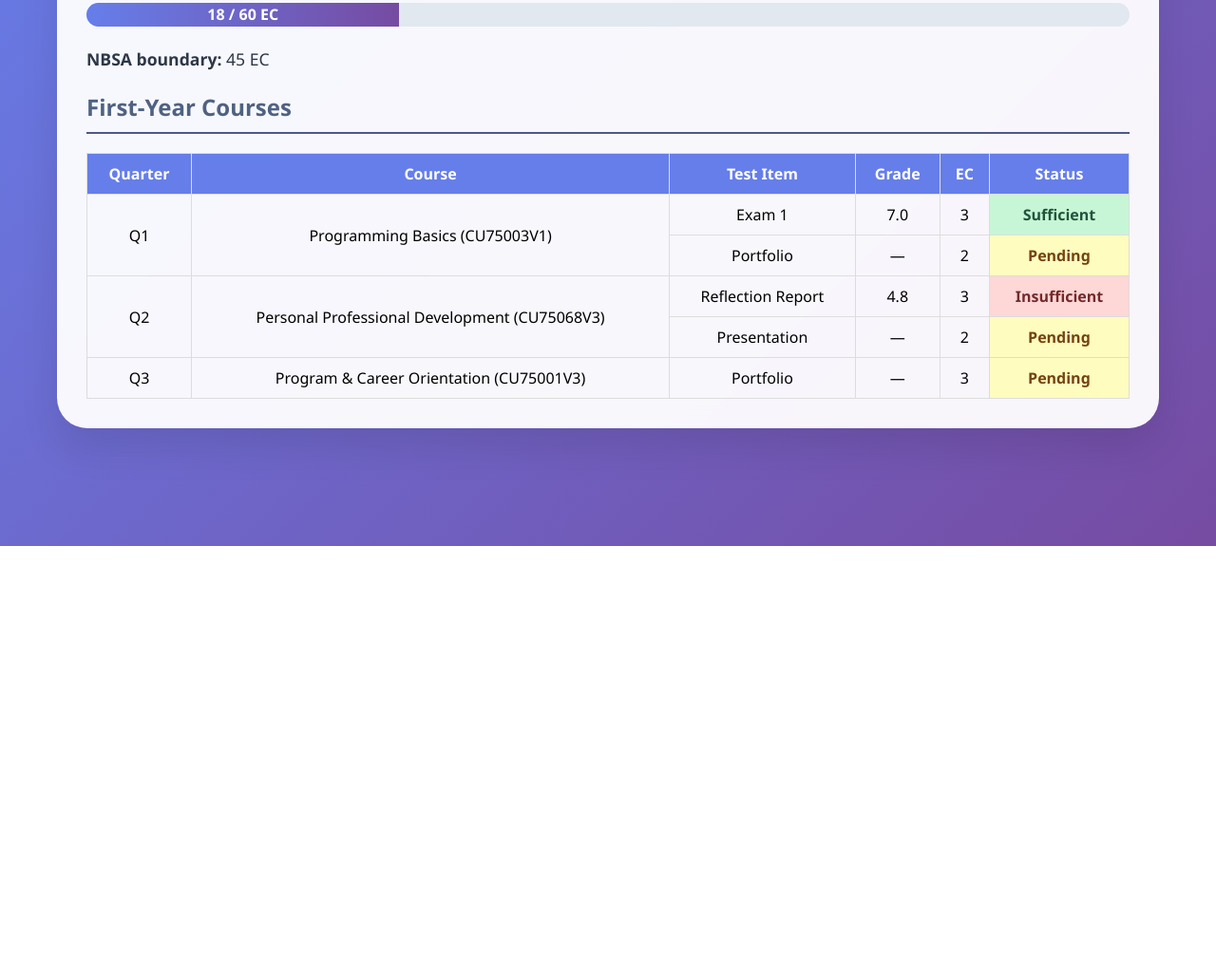
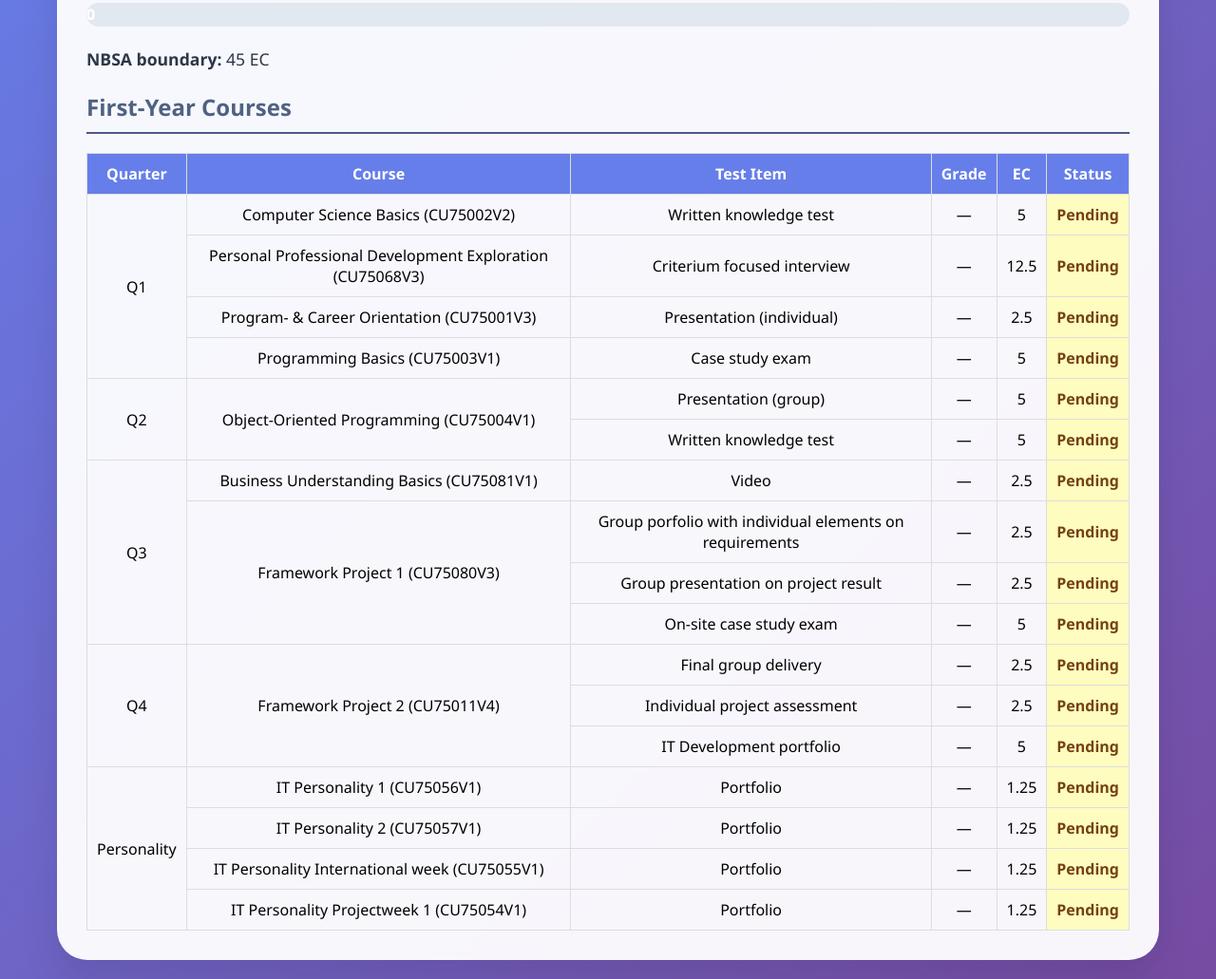
Before and after one commit to tsra0001/tsra0001.github.io, a plain HTML site: page pages/dashboard.html in a window 1280 px wide. Shown: the part 225-1256 px from the top of the page at 95% size. Before the commit the page ends 800 px from the top, so only its background shows below. Drawn offline with Linux system fonts and the light colour scheme.

Commit message:
Upgrade dashboard and fix bugs

```diff
--- a/css/style.css
+++ b/css/style.css
@@ -278,7 +278,7 @@ body {
 
 .question{
     background: #ffffff;
-    border-radius: 14px;
+    border-radius: 20px;
     padding: 18px 20px;
     box-shadow: 0 6px 18px rgba(15,23,42,0.06);
     border:1px solid rgba(15,23,42,0.04);
--- a/pages/dashboard.html
+++ b/pages/dashboard.html
@@ -26,7 +26,7 @@
             <div class="progress-section">
             <h3>Progress Overview</h3>
             <div class="progress-bar">
-                <div class="progress" style="width: 30%;">18 / 60 EC</div>
+                <div class="progress" style="width: 0%;">0 / 60 EC</div>
             </div>
             <p><strong>NBSA boundary:</strong> 45 EC</p>
             </div>
@@ -48,43 +48,130 @@
                 <tbody>
                 <!-- Quarter 1 -->
                 <tr>
-                    <td rowspan="2">Q1</td>
-                    <td rowspan="2">Programming Basics (CU75003V1)</td>
-                    <td>Exam 1</td>
-                    <td>7.0</td>
-                    <td>3</td>
-                    <td class="sufficient">Sufficient</td>
+                    <td rowspan="4">Q1</td>
+                    <td rowspan="1">Computer Science Basics (CU75002V2)</td>
+                    <td>Written knowledge test</td>
+                    <td>—</td>
+                    <td>5</td>
+                    <td class="pending">Pending</td>
                 </tr>
                 <tr>
-                    <td>Portfolio</td>
+                    <td>Personal Professional Development Exploration (CU75068V3)</td>
+                    <td>Criterium focused interview</td>
                     <td>—</td>
-                    <td>2</td>
+                    <td>12.5</td>
+                    <td class="pending">Pending</td>
+                </tr>
+                <tr>
+                    <td>Program- & Career Orientation (CU75001V3)</td>
+                    <td>Presentation (individual)</td>
+                    <td>—</td>
+                    <td>2.5</td>
+                    <td class="pending">Pending</td>
+                </tr>
+                <tr>
+                    <td>Programming Basics (CU75003V1)</td>
+                    <td>Case study exam</td>
+                    <td>—</td>
+                    <td>5</td>
                     <td class="pending">Pending</td>
                 </tr>
 
                 <!-- Quarter 2 -->
                 <tr>
                     <td rowspan="2">Q2</td>
-                    <td rowspan="2">Personal Professional Development (CU75068V3)</td>
-                    <td>Reflection Report</td>
-                    <td>4.8</td>
-                    <td>3</td>
-                    <td class="insufficient">Insufficient</td>
+                    <td rowspan="2">Object-Oriented Programming (CU75004V1)</td>
+                    <td>Presentation (group)</td>
+                    <td>—</td>
+                    <td>5</td>
+                    <td class="pending">Pending</td>
                 </tr>
                 <tr>
-                    <td>Presentation</td>
+                    <td>Written knowledge test</td>
                     <td>—</td>
-                    <td>2</td>
+                    <td>5</td>
                     <td class="pending">Pending</td>
                 </tr>
 
                 <!-- Quarter 3 -->
                 <tr>
-                    <td>Q3</td>
-                    <td>Program & Career Orientation (CU75001V3)</td>
+                    <td rowspan="4">Q3</td>
+                    <td rowspan="1">Business Understanding Basics (CU75081V1)</td>
+                    <td>Video</td>
+                    <td>—</td>
+                    <td>2.5</td>
+                    <td class="pending">Pending</td>
+                </tr>
+                <tr>
+                    <td rowspan="3">Framework Project 1 (CU75080V3)</td>
+                    <td>Group porfolio with individual elements on requirements</td>
+                    <td>—</td>
+                    <td>2.5</td>
+                    <td class="pending">Pending</td>
+                </tr>
+                <tr>
+                    <td>Group presentation on project result</td>
+                    <td>—</td>
+                    <td>2.5</td>
+                    <td class="pending">Pending</td>
+                </tr>
+                <tr>
+                    <td>On-site case study exam</td>
+                    <td>—</td>
+                    <td>5</td>
+                    <td class="pending">Pending</td>
+                </tr>
+
+                <!-- Quarter 4 -->
+                <tr>
+                    <td rowspan="3">Q4</td>
+                    <td rowspan="3">Framework Project 2 (CU75011V4)</td>
+                    <td>Final group delivery</td>
+                    <td>—</td>
+                    <td>2.5</td>
+                    <td class="pending">Pending</td>
+                </tr>
+                <tr>
+                    <td>Individual project assessment</td>
+                    <td>—</td>
+                    <td>2.5</td>
+                    <td class="pending">Pending</td>
+                </tr>
+                <tr>
+                    <td>IT Development portfolio</td>
+                    <td>—</td>
+                    <td>5</td>
+                    <td class="pending">Pending</td>
+                </tr>
+
+                <!-- Personality -->
+                <tr>
+                    <td rowspan="4">Personality</td>
+                    <td rowspan="1">IT Personality 1 (CU75056V1)</td>
                     <td>Portfolio</td>
                     <td>—</td>
-                    <td>3</td>
+                    <td>1.25</td>
+                    <td class="pending">Pending</td>
+                </tr>
+                <tr>
+                    <td>IT Personality 2 (CU75057V1)</td>
+                    <td>Portfolio</td>
+                    <td>—</td>
+                    <td>1.25</td>
+                    <td class="pending">Pending</td>
+                </tr>
+                <tr>
+                    <td>IT Personality International week (CU75055V1)</td>
+                    <td>Portfolio</td>
+                    <td>—</td>
+                    <td>1.25</td>
+                    <td class="pending">Pending</td>
+                </tr>
+                <tr>
+                    <td>IT Personality Projectweek 1 (CU75054V1)</td>
+                    <td>Portfolio</td>
+                    <td>—</td>
+                    <td>1.25</td>
                     <td class="pending">Pending</td>
                 </tr>
 
```
Also changed, not shown: pages/faq.html (+7 -0 lines).
